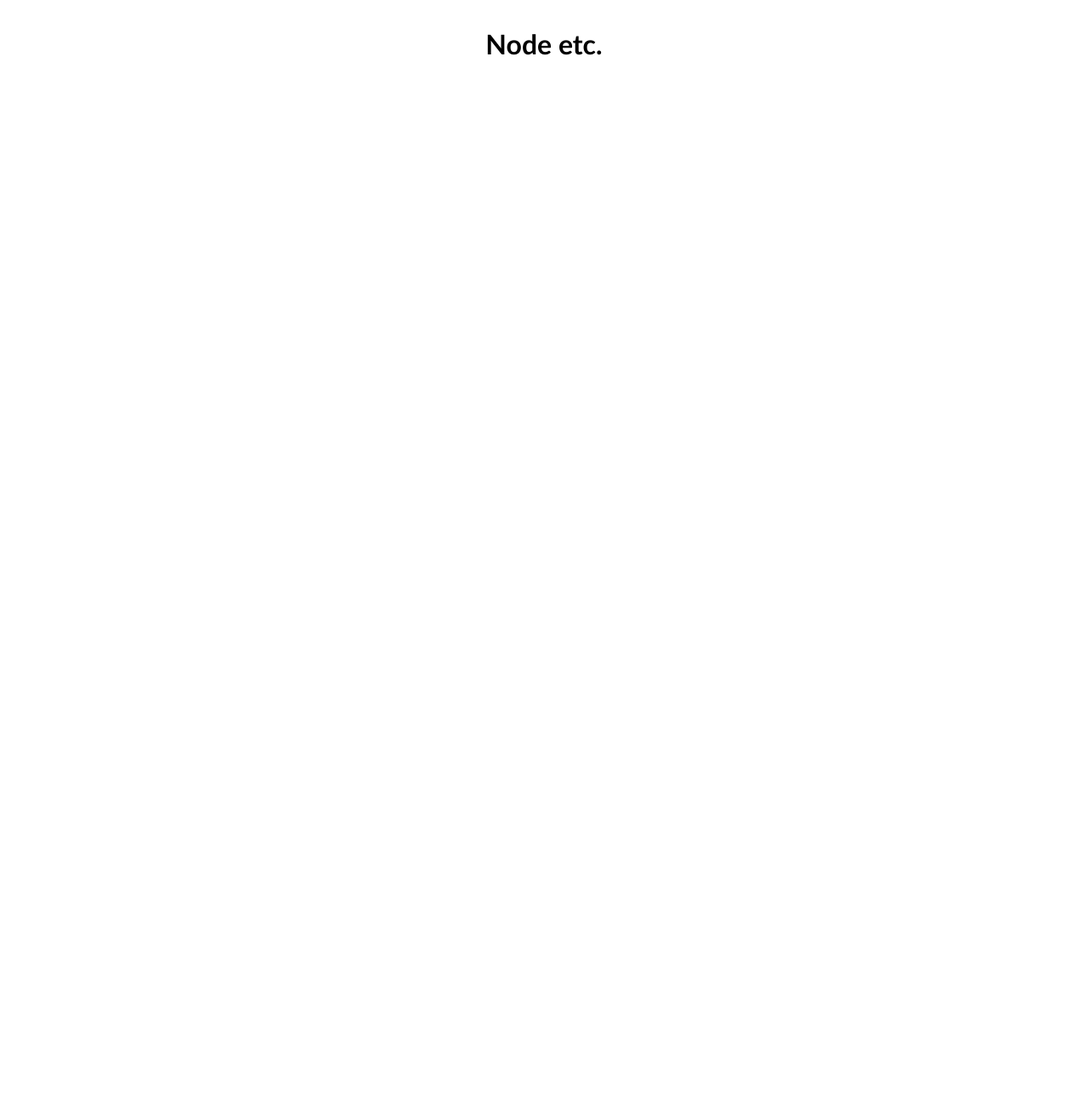
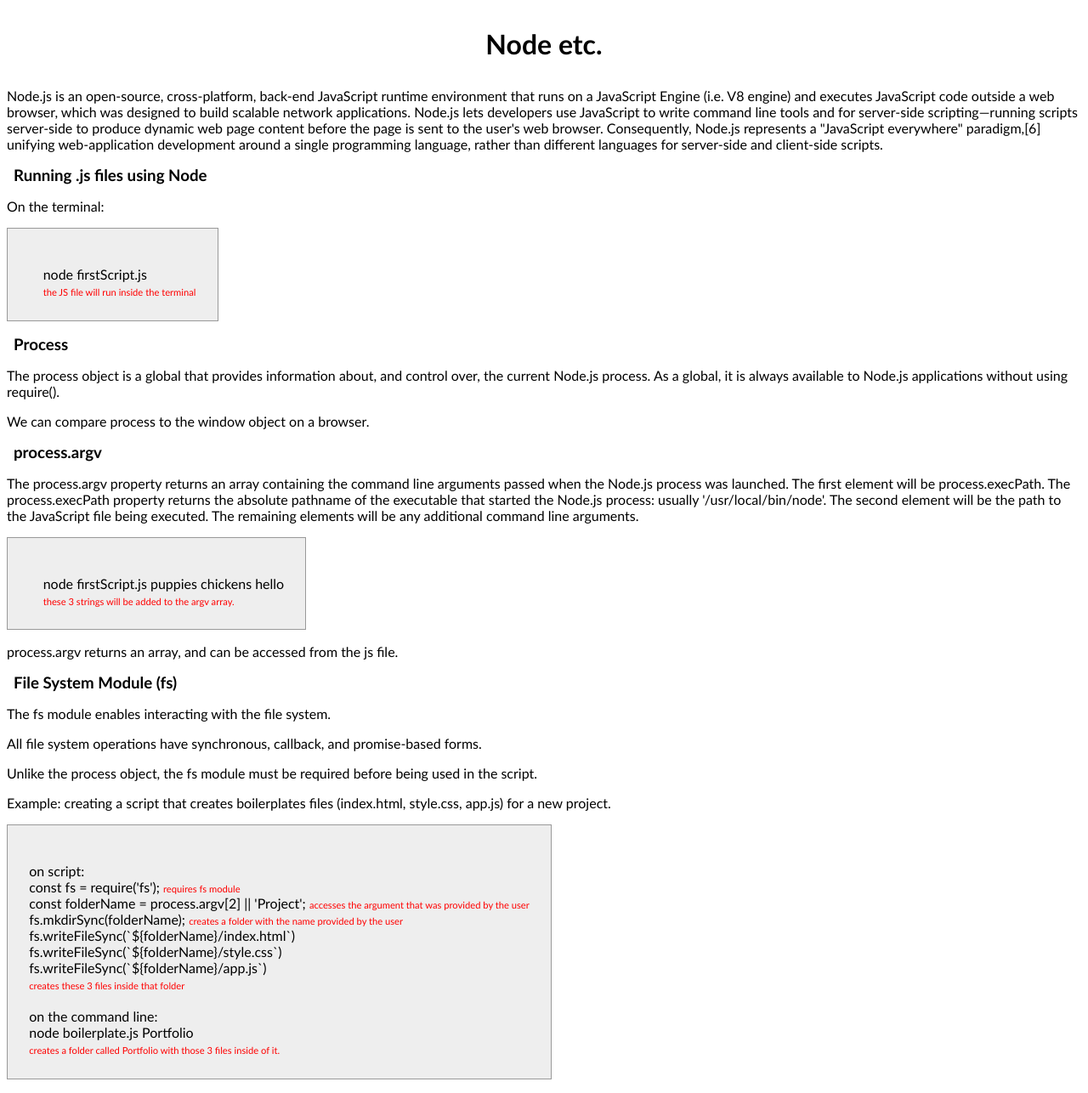
Before and after one commit to vitorjaguat/node-etc, a plain HTML site: page index.html in a window 1280 px wide. Shown: the whole page at 85% size. Before the commit the page ends 800 px from the top, so only its background shows below. Drawn offline with Linux system fonts and the light colour scheme.

Commit message:
add first node contents

```diff
--- a/index.html
+++ b/index.html
@@ -11,8 +11,56 @@
 
 <body>
     <h1>Node etc.</h1>
+    <p>Node.js is an open-source, cross-platform, back-end JavaScript runtime environment that runs on a JavaScript
+        Engine (i.e. V8 engine) and executes JavaScript code outside a web browser, which was designed to build scalable
+        network applications. Node.js lets developers use JavaScript to write command line tools and for server-side
+        scripting—running scripts server-side to produce dynamic web page content before the page is sent to the user's
+        web browser. Consequently, Node.js represents a "JavaScript everywhere" paradigm,[6] unifying web-application
+        development around a single programming language, rather than different languages for server-side and
+        client-side scripts.</p>
+</body>
+<h3>Running .js files using Node</h3>
+<p>On the terminal:</p>
+<pre><code>
+    node firstScript.js
+    <span class="red">the JS file will run inside the terminal</span>
+</code></pre>
+<h3>Process</h3>
+<p>The process object is a global that provides information about, and control over, the current Node.js process. As a
+    global, it is always available to Node.js applications without using require().</p>
+<p>We can compare process to the window object on a browser.</p>
+<h3>process.argv</h3>
+<p>The process.argv property returns an array containing the command line arguments passed when the Node.js process was
+    launched. The first element will be process.execPath. The process.execPath property returns the absolute pathname of
+    the executable that started the Node.js process: usually '/usr/local/bin/node'. The second element will be the path
+    to the JavaScript file being executed. The remaining elements will be any additional command line arguments.</p>
+<pre><code>
+    node firstScript.js puppies chickens hello
+    <span class="red">these 3 strings will be added to the argv array.</span>
+</code></pre>
+<p>process.argv returns an array, and can be accessed from the js file.</p>
 
-</body>
+<h3>File System Module (fs)</h3>
+<p>The fs module enables interacting with the file system. </p>
+<p>All file system operations have synchronous, callback, and promise-based forms.</p>
+<p>Unlike the process object, the fs module must be required before being used in the script.</p>
+<p>Example: creating a script that creates boilerplates files (index.html, style.css, app.js) for a new project.</p>
+<pre><code>
+on script:
+const fs = require('fs'); <span class="red">requires fs module</span>
+const folderName = process.argv[2] || 'Project'; <span class="red">accesses the argument that was provided by the user</span>
+fs.mkdirSync(folderName); <span class="red">creates a folder with the name provided by the user</span>
+fs.writeFileSync(`${folderName}/index.html`)
+fs.writeFileSync(`${folderName}/style.css`)
+fs.writeFileSync(`${folderName}/app.js`)
+<span class="red">creates these 3 files inside that folder</span>
+
+on the command line:
+node boilerplate.js Portfolio
+<span class="red">creates a folder called Portfolio with those 3 files inside of it.</span>
+</code></pre>
+
+
 
 
 
--- a/styles.css
+++ b/styles.css
@@ -7,6 +7,7 @@
     font-size: 0.7rem;
     color: red;
 }
+
 
 pre code {
     background-color: #eee;
```
